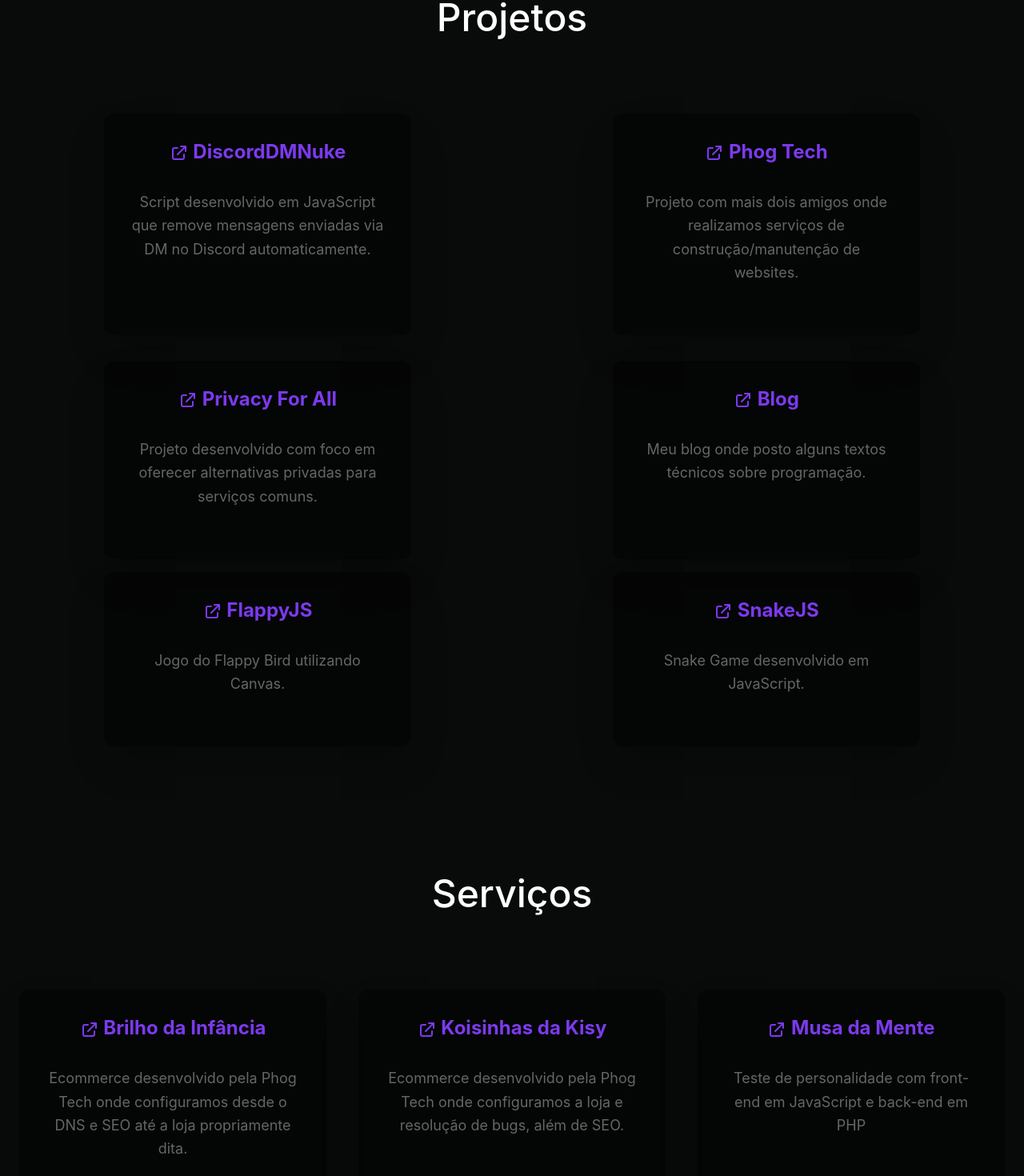
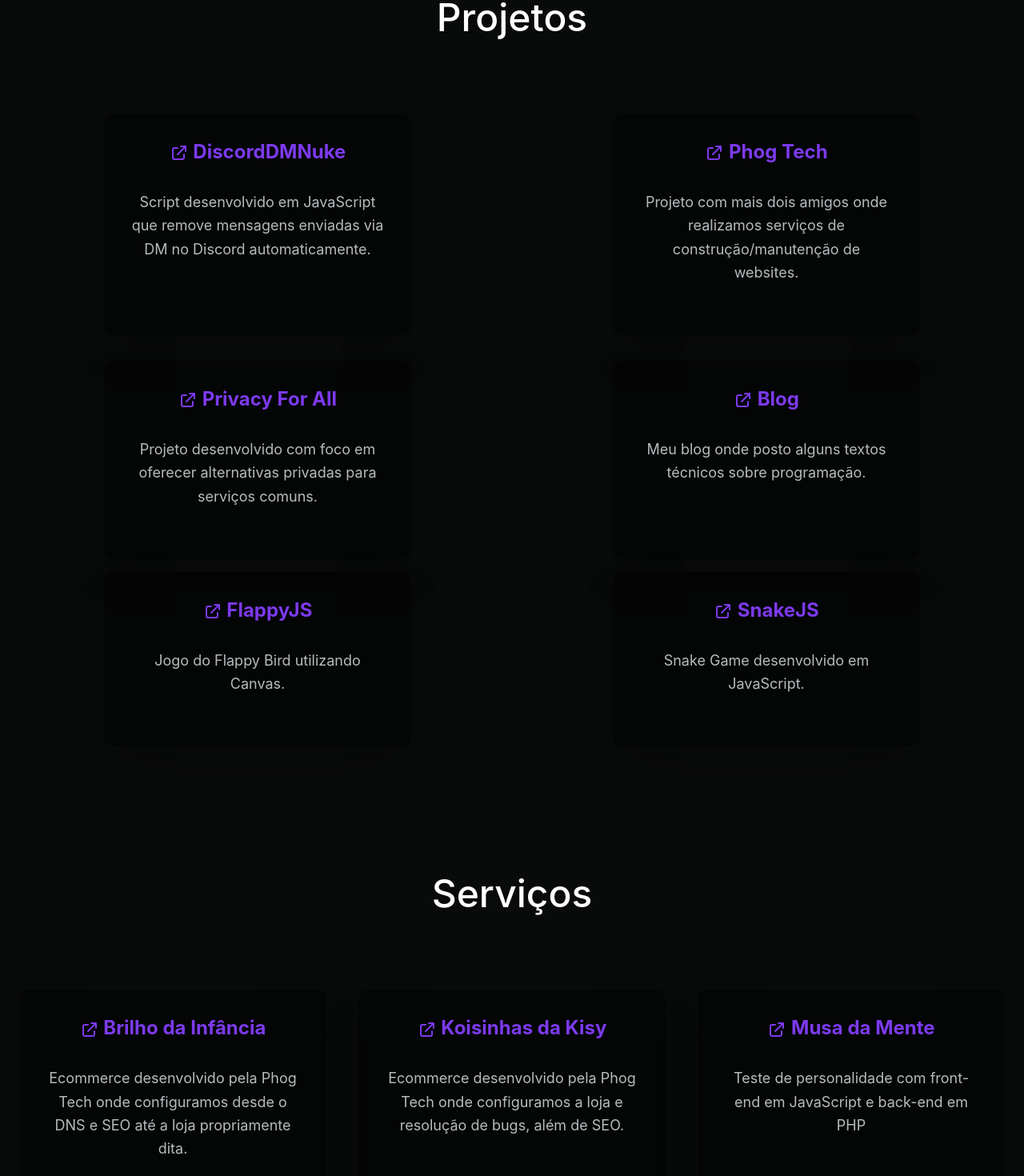
Before and after one commit to vit0rr/portfolio, a Next.js app: page / in a window 1280 px wide. Shown: the part 598-2068 px from the top of the page at 80% size. Built offline with nearby package versions, Linux system fonts and the light colour scheme.

Commit message:
style: cor mais forte na descrição dos projetos e serviços

```diff
--- a/components/Projects.js
+++ b/components/Projects.js
@@ -11,7 +11,7 @@
                             <path strokeLinecap="round" strokeLinejoin="round" strokeWidth={2} d="M10 6H6a2 2 0 00-2 2v10a2 2 0 002 2h10a2 2 0 002-2v-4M14 4h6m0 0v6m0-6L10 14" />
                         </svg></div> DiscordDMNuke</a>
                     </h2>
-                    <p className="m-4 text-lg p-4 leading-relaxed text-center ">
+                    <p className="m-4 text-lg p-4 leading-relaxed text-center text-gray-300">
                         Script desenvolvido em JavaScript que remove mensagens enviadas via DM no Discord automaticamente.
                     </p>
                 </article>
@@ -22,7 +22,7 @@
                             <path strokeLinecap="round" strokeLinejoin="round" strokeWidth={2} d="M10 6H6a2 2 0 00-2 2v10a2 2 0 002 2h10a2 2 0 002-2v-4M14 4h6m0 0v6m0-6L10 14" />
                         </svg></div> Phog Tech</a>
                     </h2>
-                    <p className="m-4 text-lg p-4 leading-relaxed text-center">
+                    <p className="m-4 text-lg p-4 leading-relaxed text-center text-gray-300">
                         Projeto com mais dois amigos onde realizamos serviços de construção/manutenção de websites.
                     </p>
                 </article>
@@ -33,7 +33,7 @@
                             <path strokeLinecap="round" strokeLinejoin="round" strokeWidth={2} d="M10 6H6a2 2 0 00-2 2v10a2 2 0 002 2h10a2 2 0 002-2v-4M14 4h6m0 0v6m0-6L10 14" />
                         </svg></div> Privacy For All</a>
                     </h2>
-                    <p className="m-4 text-lg p-4 leading-relaxed text-center ">
+                    <p className="m-4 text-lg p-4 leading-relaxed text-center text-gray-300">
                         Projeto desenvolvido com foco em oferecer alternativas privadas para serviços comuns.
                     </p>
                 </article>
@@ -45,7 +45,7 @@
                             <path strokeLinecap="round" strokeLinejoin="round" strokeWidth={2} d="M10 6H6a2 2 0 00-2 2v10a2 2 0 002 2h10a2 2 0 002-2v-4M14 4h6m0 0v6m0-6L10 14" />
                         </svg></div> Blog</a>
                     </h2>
-                    <p className="m-4 text-lg p-4 leading-relaxed text-center ">
+                    <p className="m-4 text-lg p-4 leading-relaxed text-center text-gray-300">
                         Meu blog onde posto alguns textos técnicos sobre programação.
                     </p>
                 </article>
@@ -58,7 +58,7 @@
                             <path strokeLinecap="round" strokeLinejoin="round" strokeWidth={2} d="M10 6H6a2 2 0 00-2 2v10a2 2 0 002 2h10a2 2 0 002-2v-4M14 4h6m0 0v6m0-6L10 14" />
                         </svg></div> FlappyJS</a>
                     </h2>
-                    <p className="m-4 text-lg p-4 leading-relaxed text-center ">
+                    <p className="m-4 text-lg p-4 leading-relaxed text-center text-gray-300">
                         Jogo do Flappy Bird utilizando Canvas.
                     </p>
                 </article>
@@ -70,7 +70,7 @@
                             <path strokeLinecap="round" strokeLinejoin="round" strokeWidth={2} d="M10 6H6a2 2 0 00-2 2v10a2 2 0 002 2h10a2 2 0 002-2v-4M14 4h6m0 0v6m0-6L10 14" />
                         </svg></div> SnakeJS</a>
                     </h2>
-                    <p className="m-4 text-lg p-4 leading-relaxed text-center ">
+                    <p className="m-4 text-lg p-4 leading-relaxed text-center text-gray-300">
                         Snake Game desenvolvido em JavaScript.
                     </p>
                 </article>
--- a/components/Services.js
+++ b/components/Services.js
@@ -14,7 +14,7 @@
             <path strokeLinecap="round" strokeLinejoin="round" strokeWidth={2} d="M10 6H6a2 2 0 00-2 2v10a2 2 0 002 2h10a2 2 0 002-2v-4M14 4h6m0 0v6m0-6L10 14" />
         </svg></div> Brilho da Infância</a>
                         </h2>
-                        <p className="m-4 text-lg p-4 leading-relaxed text-center ">
+                        <p className="m-4 text-lg p-4 leading-relaxed text-center text-gray-300">
                             Ecommerce desenvolvido pela Phog Tech onde configuramos desde o DNS e SEO até a loja propriamente dita.
                         </p>
                     </article>
@@ -26,7 +26,7 @@
             <path strokeLinecap="round" strokeLinejoin="round" strokeWidth={2} d="M10 6H6a2 2 0 00-2 2v10a2 2 0 002 2h10a2 2 0 002-2v-4M14 4h6m0 0v6m0-6L10 14" />
         </svg></div> Koisinhas da Kisy</a>
                         </h2>
-                        <p className="m-4 text-lg p-4 leading-relaxed text-center ">
+                        <p className="m-4 text-lg p-4 leading-relaxed text-center text-gray-300">
                             Ecommerce desenvolvido pela Phog Tech onde configuramos a loja e resolução de bugs, além de SEO.
                         </p>
                     </article>
@@ -37,7 +37,7 @@
             <path strokeLinecap="round" strokeLinejoin="round" strokeWidth={2} d="M10 6H6a2 2 0 00-2 2v10a2 2 0 002 2h10a2 2 0 002-2v-4M14 4h6m0 0v6m0-6L10 14" />
         </svg></div> Musa da Mente</a>
                         </h2>
-                        <p className="m-4 text-lg p-4 leading-relaxed text-center ">
+                        <p className="m-4 text-lg p-4 leading-relaxed text-center text-gray-300">
                             Teste de personalidade com front-end em JavaScript e back-end em PHP
                         </p>
                     </article>
```
